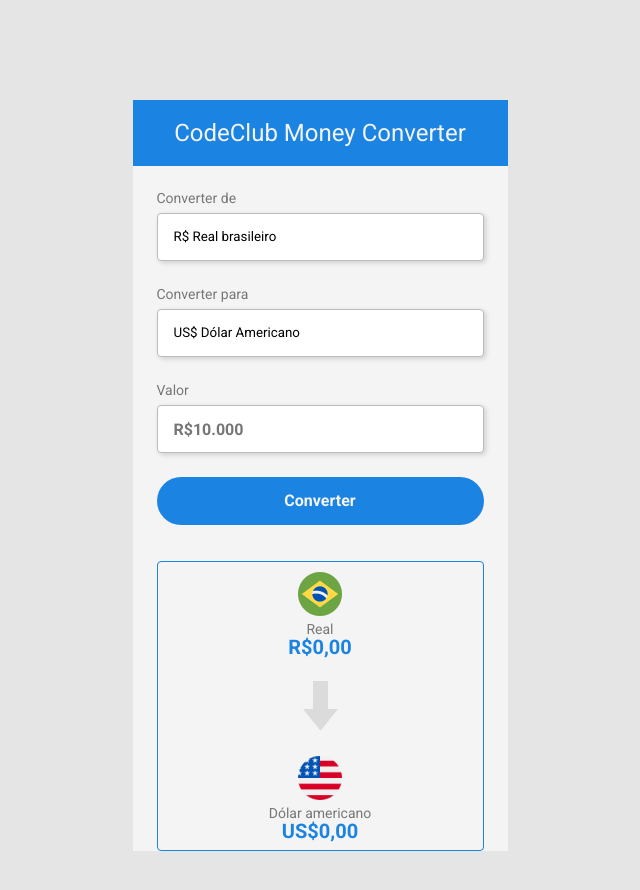
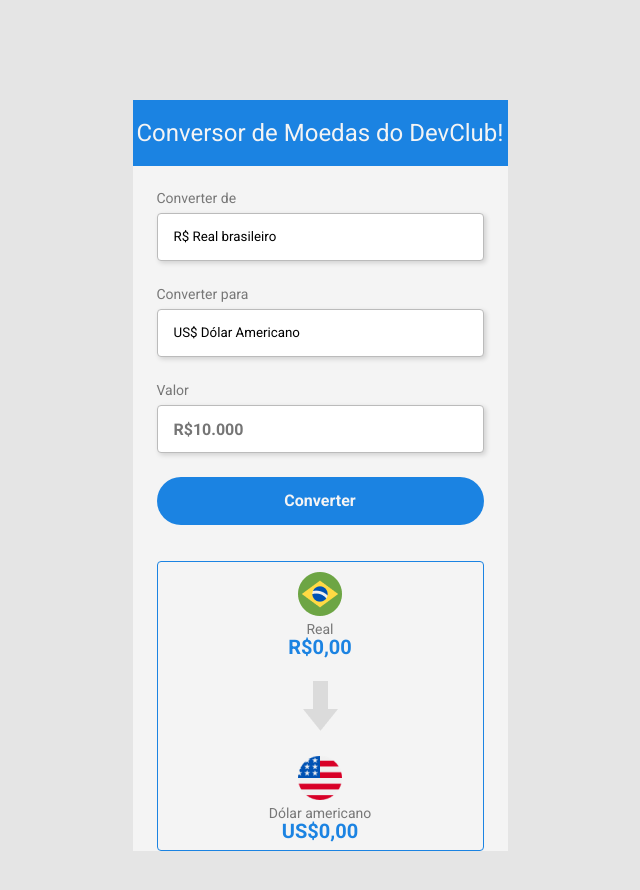
Before and after one commit to eujuliadegeus/money-converter, a plain HTML site: page index.html in a window 1280 px wide. Shown: the whole page, without its empty margins (320-960 px from the left). Drawn offline with Linux system fonts and the light colour scheme.

Commit message:
Update index.html

```diff
--- a/index.html
+++ b/index.html
@@ -15,7 +15,7 @@
 <body>
     <div class="container">
         <header>
-            <h1>CodeClub Money Converter </h1>
+            <h1>Conversor de Moedas do DevClub!</h1>
         </header>
 
         <main>
```
